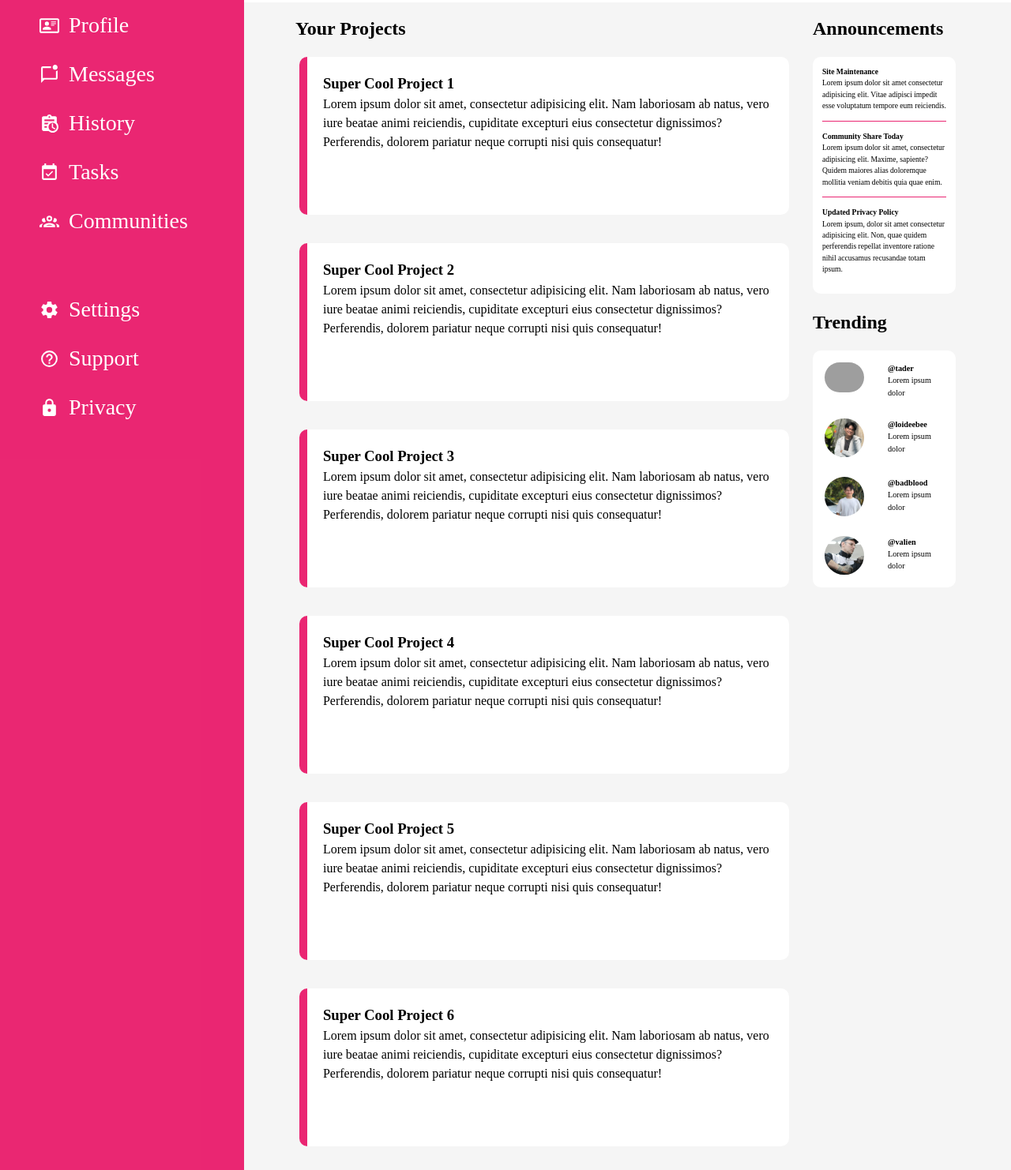
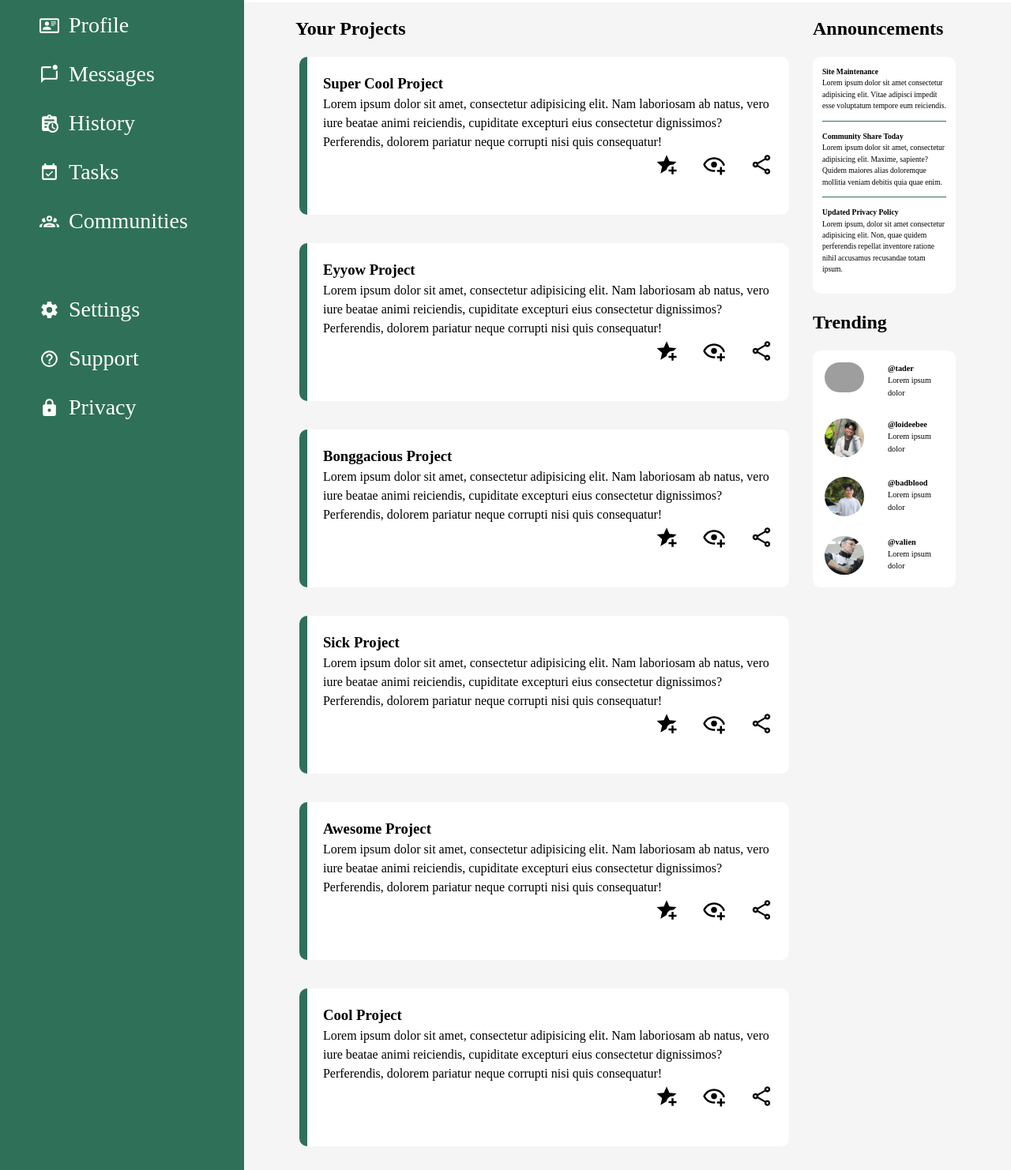
Before and after one commit to lloydeebill/odin-dashboard, a plain HTML site: page index.html in a window 1280 px wide. Shown: the part 181-1663 px from the top of the page at 79% size. Drawn offline with Linux system fonts and the light colour scheme; grey boxes are pictures that could not be loaded.

Commit message:
added, icons for project cards; changed color; change structure of project cards; finalized design

```diff
--- a/index.html
+++ b/index.html
@@ -109,43 +109,85 @@
         <div class="left-card-container">
           <div class="card">
             <div class="card-content">
-              <h3>Super Cool Project 1</h3>
+              <div>
+                <h3>Super Cool Project</h3>
                 <p>Lorem ipsum dolor sit amet, consectetur adipisicing elit. Nam laboriosam ab natus, vero iure beatae animi reiciendis, cupiditate excepturi eius consectetur dignissimos? Perferendis, dolorem pariatur neque corrupti nisi quis consequatur!</p>
+              </div>
+              <div class="card-icons">
+                <img src="imgs/star-plus.svg" alt="">
+                <img src="imgs/eye-plus-outline.svg" alt="">
+                <img src="imgs/share-variant-outline.svg" alt="">
+              </div>
             </div>
             <div class="card-actions"></div>
           </div>
           <div class="card">
             <div class="card-content">
-              <h3>Super Cool Project 2</h3>
+              <div>
+                <h3>Eyyow Project</h3>
                 <p>Lorem ipsum dolor sit amet, consectetur adipisicing elit. Nam laboriosam ab natus, vero iure beatae animi reiciendis, cupiditate excepturi eius consectetur dignissimos? Perferendis, dolorem pariatur neque corrupti nisi quis consequatur!</p>
+              </div>
+              <div class="card-icons">
+                <img src="imgs/star-plus.svg" alt="">
+                <img src="imgs/eye-plus-outline.svg" alt="">
+                <img src="imgs/share-variant-outline.svg" alt="">
+              </div>
             </div>
             <div class="card-actions"></div>
           </div>
           <div class="card">
             <div class="card-content">
-              <h3>Super Cool Project 3</h3>
+              <div>
+                <h3>Bonggacious Project</h3>
                 <p>Lorem ipsum dolor sit amet, consectetur adipisicing elit. Nam laboriosam ab natus, vero iure beatae animi reiciendis, cupiditate excepturi eius consectetur dignissimos? Perferendis, dolorem pariatur neque corrupti nisi quis consequatur!</p>
+              </div>
+              <div class="card-icons">
+                <img src="imgs/star-plus.svg" alt="">
+                <img src="imgs/eye-plus-outline.svg" alt="">
+                <img src="imgs/share-variant-outline.svg" alt="">
+              </div>
             </div>
             <div class="card-actions"></div>
           </div>
           <div class="card">
             <div class="card-content">
-              <h3>Super Cool Project 4</h3>
+              <div>
+                <h3>Sick Project</h3>
                 <p>Lorem ipsum dolor sit amet, consectetur adipisicing elit. Nam laboriosam ab natus, vero iure beatae animi reiciendis, cupiditate excepturi eius consectetur dignissimos? Perferendis, dolorem pariatur neque corrupti nisi quis consequatur!</p>
+              </div>
+              <div class="card-icons">
+                <img src="imgs/star-plus.svg" alt="">
+                <img src="imgs/eye-plus-outline.svg" alt="">
+                <img src="imgs/share-variant-outline.svg" alt="">
+              </div>
             </div>
             <div class="card-actions"></div>
           </div>
           <div class="card">
             <div class="card-content">
-              <h3>Super Cool Project 5 </h3>
+              <div>
+                <h3>Awesome Project </h3>
                 <p>Lorem ipsum dolor sit amet, consectetur adipisicing elit. Nam laboriosam ab natus, vero iure beatae animi reiciendis, cupiditate excepturi eius consectetur dignissimos? Perferendis, dolorem pariatur neque corrupti nisi quis consequatur!</p>
+              </div>
+              <div class="card-icons">
+                <img src="imgs/star-plus.svg" alt="">
+                <img src="imgs/eye-plus-outline.svg" alt="">
+                <img src="imgs/share-variant-outline.svg" alt="">
+              </div>
             </div>
             <div class="card-actions"></div>
           </div>
           <div class="card">
             <div class="card-content">
-              <h3>Super Cool Project 6</h3>
+              <div>
+                <h3>Cool Project </h3>
                 <p>Lorem ipsum dolor sit amet, consectetur adipisicing elit. Nam laboriosam ab natus, vero iure beatae animi reiciendis, cupiditate excepturi eius consectetur dignissimos? Perferendis, dolorem pariatur neque corrupti nisi quis consequatur!</p>
+              </div>
+              <div class="card-icons">
+                <img src="imgs/star-plus.svg" alt="">
+                <img src="imgs/eye-plus-outline.svg" alt="">
+                <img src="imgs/share-variant-outline.svg" alt="">
+              </div>
             </div>
             <div class="card-actions"></div>
           </div>
--- a/styles.css
+++ b/styles.css
@@ -88,7 +88,7 @@ h6 {
 
 
 .sidebar {
-  background-color: rgba(231, 3, 91, 0.86);
+  background-color: rgba(13, 90, 61, 0.86);
   color: white;
   display: grid;
   gap: 15px;
@@ -137,11 +137,24 @@ h6 {
   height: 200px;
   background-color: white;
   border-radius: 10px;
-  border-left: 10px solid rgba(231, 3, 91, 0.86);
+  border-left: 10px solid rgba(13, 90, 61, 0.86);
 }
 
 .card-content {
   margin: 20px;
+  display: grid;
+  grid-template-rows: 3fr 1fr;
+}
+
+.card-icons {
+  display: flex;
+  justify-content: end;
+  gap: 30px;
+}
+
+.card-icons>img {
+  width: 30px;
+
 }
 
 .sidebar {
@@ -183,7 +196,7 @@ input {
 button {
   width: 120px;
   height: 40px;
-  background-color: rgba(231, 3, 91, 0.86);
+  background-color: rgba(13, 90, 61, 0.86);
   color: white;
   border: none;
   font-family: Impact, Haettenschweiler, 'Arial Narrow Bold', sans-serif;
@@ -255,7 +268,7 @@ button {
 }
 
 .announcement-content {
-  border-bottom: 1px solid rgba(231, 3, 91, 0.86);
+  border-bottom: 1px solid rgba(13, 90, 61, 0.86);
 }
 
 .announcement-content > h4 {
```
Lines whose indentation alone changed are shown as unchanged.
